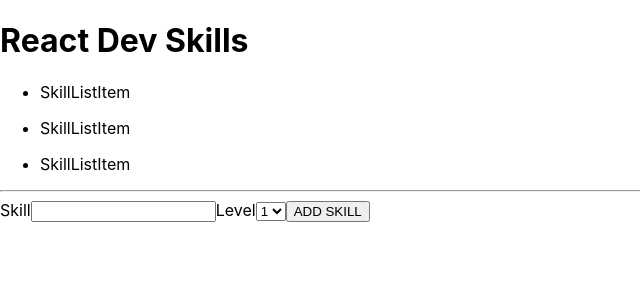
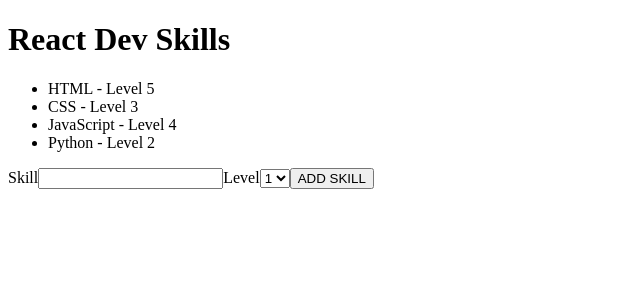
Before and after one commit to ronnepuzondev/react-dev-skills-lab, a React (Create React App) app: page / in a window 1280 px wide. Shown: the top 300 px of the page, without its empty margins (0-640 px from the left). Built offline with nearby package versions, Linux system fonts and the light colour scheme.

Commit message:
lab two complete

```diff
--- a/public/index.html
+++ b/public/index.html
@@ -25,6 +25,9 @@
       Learn how to configure a non-root public URL by running `npm run build`.
     -->
     <title>React App</title>
+<!-- CSS only -->
+<!-- <link href="https://cdn.jsdelivr.net/npm/bootstrap@5.2.2/dist/css/bootstrap.min.css" rel="stylesheet" integrity="sha384-Zenh87qX5JnK2Jl0vWa8Ck2rdkQ2Bzep5IDxbcnCeuOxjzrPF/et3URy9Bv1WTRi" crossorigin="anonymous"> -->
+
   </head>
   <body>
     <noscript>You need to enable JavaScript to run this app.</noscript>
@@ -39,5 +42,7 @@
       To begin the development, run `npm start` or `yarn start`.
       To create a production bundle, use `npm run build` or `yarn build`.
     -->
+    <!-- JavaScript Bundle with Popper -->
+<!-- <script src="https://cdn.jsdelivr.net/npm/bootstrap@5.2.2/dist/js/bootstrap.bundle.min.js" integrity="sha384-OERcA2EqjJCMA+/3y+gxIOqMEjwtxJY7qPCqsdltbNJuaOe923+mo//f6V8Qbsw3" crossorigin="anonymous"></script> -->
   </body>
 </html>
--- a/src/App.js
+++ /dev/null
@@ -1,16 +0,0 @@
-import SkillList from "./SkillList"
-import NewSkillForm from "./NewSkillForm"
-
-function App() {
-  return (
-    <div>
-      <h1>React Dev Skills</h1>
-      <SkillList />
-      <hr></hr>
-      <NewSkillForm />
-    </div>
-
-  );
-}
-
-export default App;
--- /dev/null
+++ b/src/App.jsx
@@ -0,0 +1,24 @@
+import "./Onefile.css"
+import SkillList from "./SkillList"
+import NewSkillForm from "./NewSkillForm"
+
+
+
+function App() {
+  const skills = [
+    { name: "HTML", level: 5 },
+    { name: "CSS", level: 3 },
+    { name: "JavaScript", level: 4 },
+    { name: "Python", level: 2 },
+  ];
+  return (
+    <div>
+      <h1>React Dev Skills</h1>
+      <SkillList skills={skills} />
+      <NewSkillForm />
+    </div>
+
+  );
+}
+
+export default App;
--- /dev/null
+++ b/src/Onefile.css
@@ -0,0 +1,77 @@
+.App {
+    font-family: sans-serif;
+    text-align: center;
+    display: flex;
+    flex-direction: column;
+    align-items: center;
+  }
+
+  .padding-0 {
+    padding: 0;
+  }
+
+  .teal-text {
+    color: teal;
+  }
+
+
+  .NewSkillForm {
+    display: grid;
+    grid-template-columns: auto auto;
+    gap: 1rem;
+    align-items: center;
+    font-size: 1rem;
+    font-weight: bold;
+    color: teal;
+    text-align: left;
+    border: 0.2rem solid coral;
+    border-radius: 0.3rem;
+    padding: 1rem;
+  }
+
+  .NewSkillForm > input,
+  .NewSkillForm > select {
+    font-size: 1rem;
+    font-weight: bold;
+    color: teal;
+    padding: 0.2rem;
+    border: 0.2rem solid coral;
+    border-radius: 0.3rem;
+    outline: none;
+  }
+
+  .NewSkillForm > button {
+    grid-column: span 2;
+    font-size: 1rem;
+    font-weight: bold;
+    color: white;
+    padding: 0.2rem;
+    background-color: teal;
+    border: 0.2rem solid teal;
+    border-radius: 0.3rem;
+  }
+
+
+  .SkillListItem {
+    display: flex;
+    justify-content: space-between;
+    align-items: center;
+    margin: 0.5rem;
+    padding: 0.2rem 0.6rem;
+    border: 0.2rem solid coral;
+    border-radius: 0.3rem;
+    list-style: none;
+    color: teal;
+    font-size: 1rem;
+    font-weight: bold;
+  }
+
+  .SkillListItem > .level {
+    margin-left: 5rem;
+    padding: 0.3rem 0.8rem;
+    color: white;
+    background-color: teal;
+    border-radius: 0.8rem;
+    font-size: 0.8rem;
+    font-weight: normal;
+  }
--- a/src/SkillList.js
+++ /dev/null
@@ -1,13 +0,0 @@
-import SkillListItem from "./SkillListItem"
-
-function SkillList() {
-    return (
-        <div>
-        <ul><SkillListItem /></ul>
-        <ul><SkillListItem /></ul>
-        <ul><SkillListItem /></ul>
-        </div>
-    );
-  }
-
-  export default SkillList;
--- /dev/null
+++ b/src/SkillList.jsx
@@ -0,0 +1,11 @@
+import SkillListItem from "./SkillListItem"
+
+
+function SkillList({ skills }) {
+    const skillListItem = skills.map((skill, idx) => (
+        <SkillListItem key={idx} skill={skill} />
+    ));
+    return <ul>{skillListItem}</ul>
+    }
+
+export default SkillList
--- a/src/SkillListItem.js
+++ /dev/null
@@ -1,9 +0,0 @@
-function SkillListItem() {
-    return (
-        <div>
-        <li>SkillListItem</li>
-        </div>
-    );
-}
-
-export default SkillListItem;
--- /dev/null
+++ b/src/SkillListItem.jsx
@@ -0,0 +1,9 @@
+function SkillListItem({ skill }) {
+    return (
+        <li className="SKillListItem">
+            {skill.name} - Level {skill.level}
+        </li>
+    )
+}
+
+export default SkillListItem
--- a/src/index.css
+++ /dev/null
@@ -1,13 +0,0 @@
-body {
-  margin: 0;
-  font-family: -apple-system, BlinkMacSystemFont, 'Segoe UI', 'Roboto', 'Oxygen',
-    'Ubuntu', 'Cantarell', 'Fira Sans', 'Droid Sans', 'Helvetica Neue',
-    sans-serif;
-  -webkit-font-smoothing: antialiased;
-  -moz-osx-font-smoothing: grayscale;
-}
-
-code {
-  font-family: source-code-pro, Menlo, Monaco, Consolas, 'Courier New',
-    monospace;
-}
--- a/src/index.js
+++ b/src/index.js
@@ -1,6 +1,5 @@
 import React from 'react';
 import ReactDOM from 'react-dom/client';
-import './index.css';
 import App from './App';
 import reportWebVitals from './reportWebVitals';
 
```
Also changed, not shown: src/App.css (deleted, +0 -38 lines), src/NewSkillForm.jsx (renamed from src/NewSkillForm.js).
